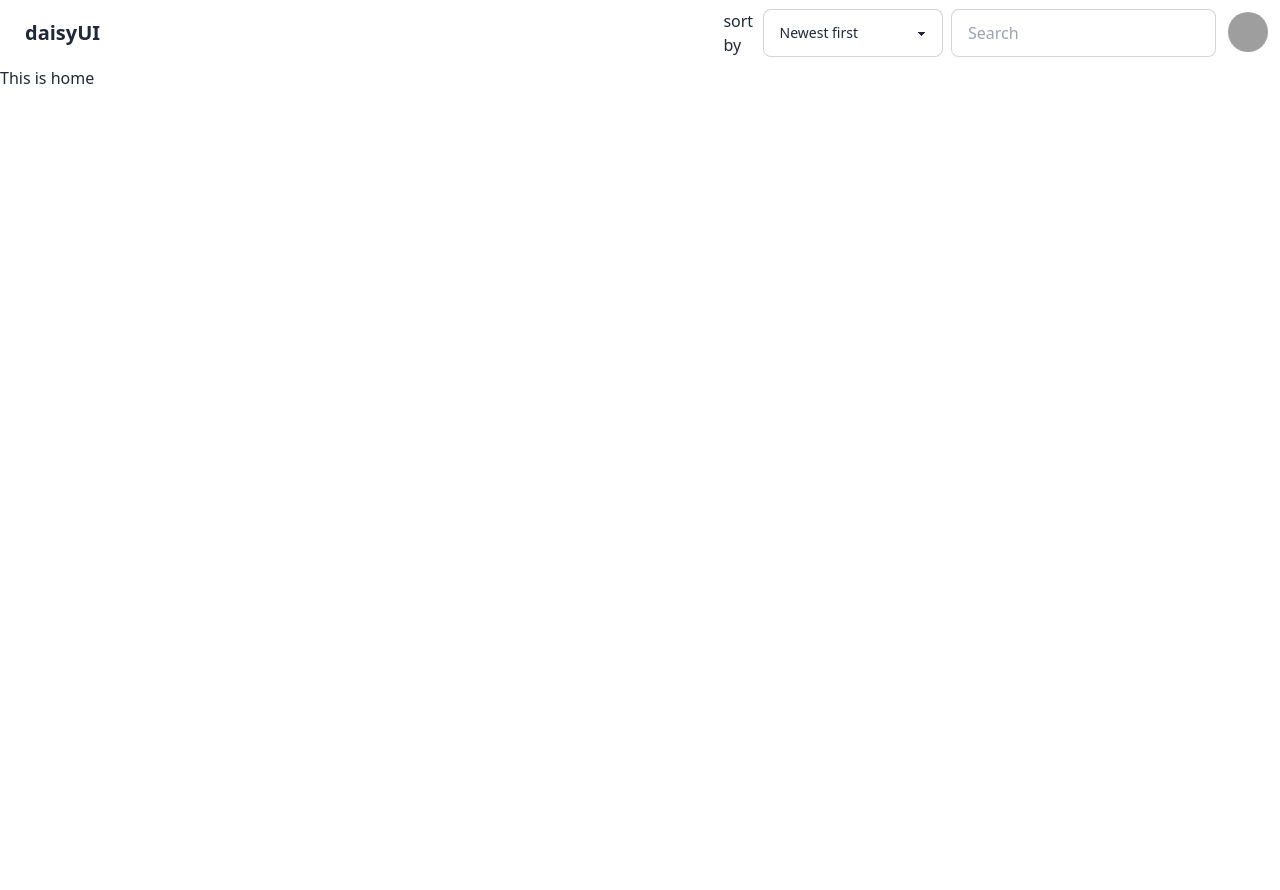
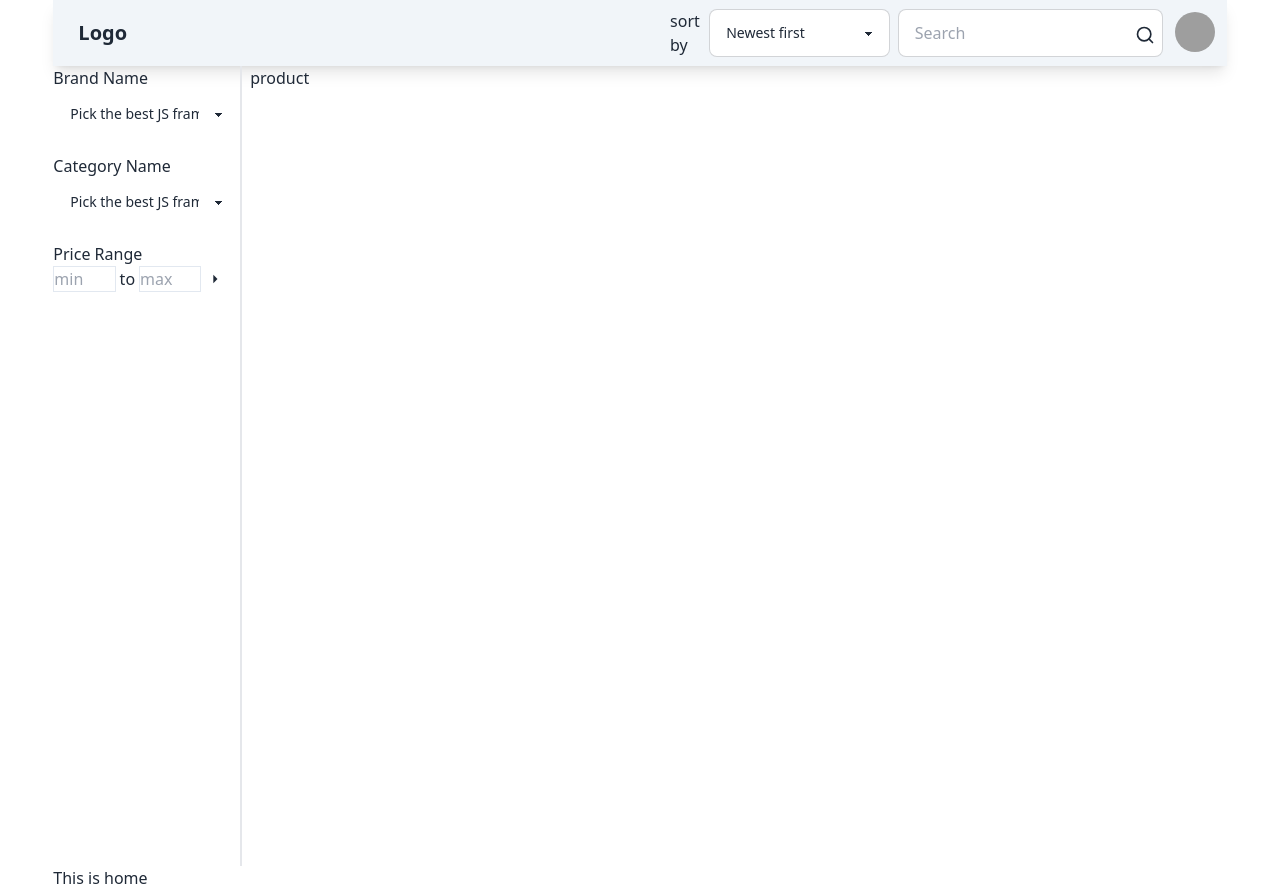
Before and after one commit to rnrabi/JOB_TASK, a React (Vite) app: page / in a window 1280 px wide. Before the commit the page ends 800 px from the top, so only its background shows below. Built offline with nearby package versions, Linux system fonts and the light colour scheme; no server answers; grey boxes are pictures that could not be loaded.

Commit message:
navber is ok with search , sort , filter by category and price range

```diff
--- a/package.json
+++ b/package.json
@@ -16,6 +16,7 @@
     "match-sorter": "^6.3.4",
     "react": "^18.3.1",
     "react-dom": "^18.3.1",
+    "react-icons": "^5.3.0",
     "react-router-dom": "^6.26.0",
     "sort-by": "^1.2.0"
   },
--- /dev/null
+++ b/src/Home.jsx
@@ -0,0 +1,49 @@
+import { MdOutlineArrowRight } from "react-icons/md";
+
+const Home = () => {
+    return (
+        <div className="grid grid-cols-6 gap-2 min-h-screen">
+
+            <div className="grid-cols-2 border-r-2">
+                <span>Brand Name</span>
+                <select className="select select-ghost w-full max-w-xs mb-4">
+                    <option disabled selected>Pick the best JS framework</option>
+                    <option>Svelte</option>
+                    <option>Vue</option>
+                    <option>React</option>
+                </select>
+
+                <span>Category Name</span>
+                <select className="select select-ghost w-full max-w-xs mb-4">
+                    <option disabled selected>Pick the best JS framework</option>
+                    <option>Svelte</option>
+                    <option>Vue</option>
+                    <option>React</option>
+                </select>
+
+                <span>Price Range</span>
+                <div>
+                    <form className="flex items-center gap-1">
+                        <input
+                            type="number"
+                            placeholder="min"
+                            className="border border-slate-200 w-1/3" />
+                            <span>to</span>
+                        <input
+                            type="number"
+                            placeholder="max"
+                            className="border border-slate-200 w-1/3" />
+
+                        <MdOutlineArrowRight className="text-xl"></MdOutlineArrowRight>
+                    </form>
+                </div>
+            </div>
+
+            <div className="grid-cols-4">
+                product
+            </div>
+        </div>
+    );
+};
+
+export default Home;
--- a/src/component/Navber.jsx
+++ b/src/component/Navber.jsx
@@ -1,11 +1,11 @@
-
+import { LuSearch } from "react-icons/lu";
 
 const Navber = () => {
     return (
         <div>
-            <div className="navbar bg-base-100">
+            <div className="navbar bg-slate-100 shadow-lg">
                 <div className="flex-1">
-                    <a className="btn btn-ghost text-xl">daisyUI</a>
+                    <a className="btn btn-ghost text-xl">Logo</a>
                 </div>
 
                 <div className="flex-none gap-2">
@@ -18,8 +18,9 @@ const Navber = () => {
                         </select>
                     </div>
 
-                    <div className="form-control">
+                    <div className="form-control relative">
                         <input type="text" placeholder="Search" className="input input-bordered w-24 md:w-auto" />
+                        <LuSearch className="absolute right-2 top-1/3 text-xl"></LuSearch>
                     </div>
 
                     <div className="dropdown dropdown-end">
@@ -47,6 +48,7 @@ const Navber = () => {
                 </div>
 
             </div>
+
         </div>
     );
 };
--- a/src/mainLayout/MainLayout.jsx
+++ b/src/mainLayout/MainLayout.jsx
@@ -1,10 +1,13 @@
+
 import Navber from "../component/Navber";
+import Home from "../Home";
 
 
 const MainLayout = () => {
     return (
-        <div>
+        <div className="md:w-11/12 mx-auto">
             <Navber></Navber>
+            <Home></Home>
             This is home
         </div>
     );
```
Also changed, not shown: 1 other file (tests, documents, lock files or other folders).
